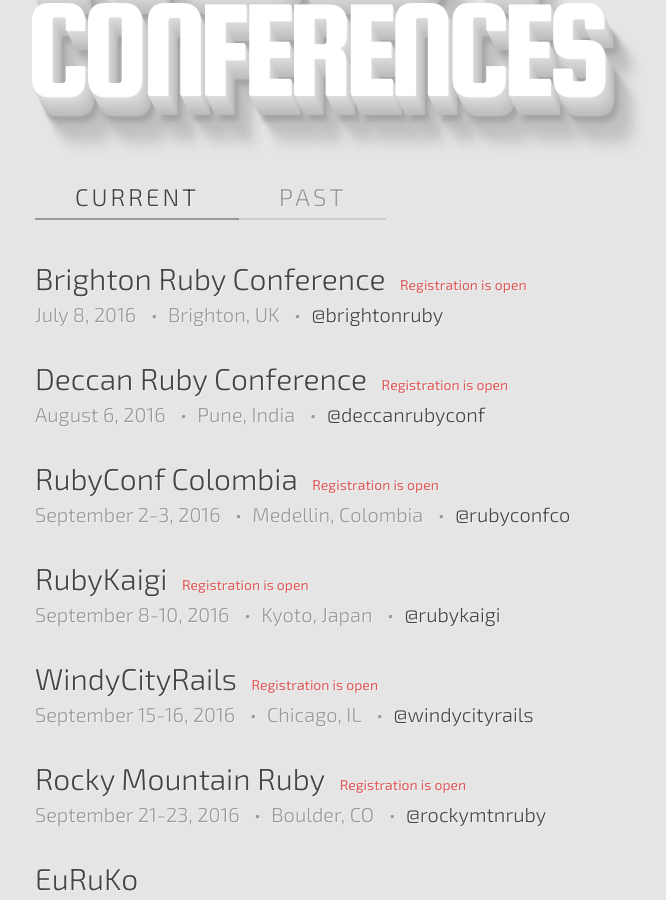
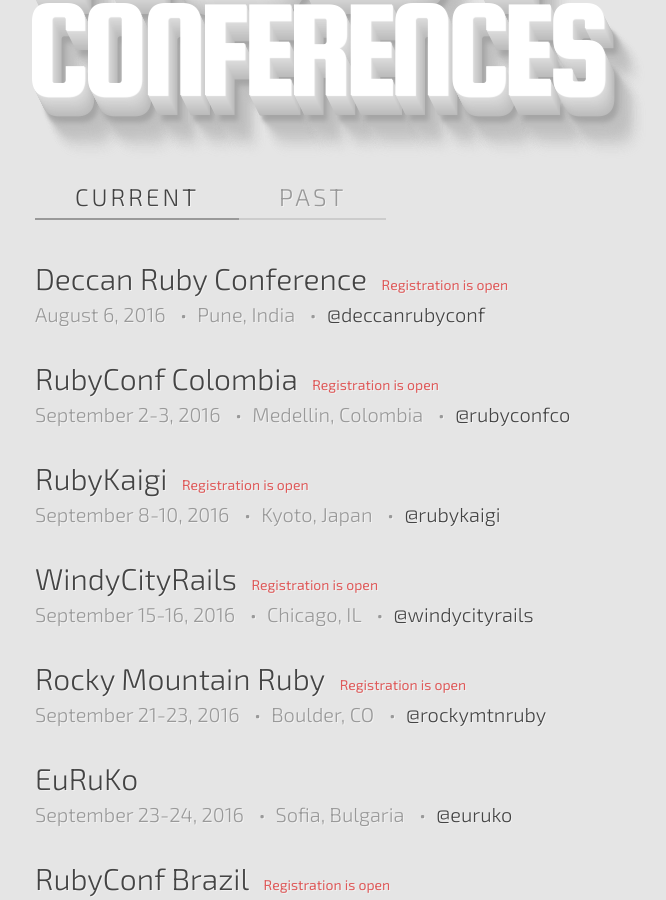
Before and after one commit to ruby-conferences/ruby-conferences.github.io, a Jekyll site: the page built from index.html, in a window 1280 px wide and 900 px high, scrolled down 302 px. Shown: the whole window, without its empty margins (205-871 px from the left). Built offline with Jekyll 4.4.1, drawn with Linux system fonts in a browser that asks for light colours.

Commit message:
Move Brighton Ruby Conference to past

```diff
--- a/_data/current.yml
+++ b/_data/current.yml
@@ -1,10 +1,3 @@
-- name: Brighton Ruby Conference
-  location: Brighton, UK
-  dates: "July 8, 2016"
-  url: http://brightonruby.com
-  twitter: brightonruby
-  reg_phrase: Registration is open
-
 - name: Deccan Ruby Conference
   location: Pune, India
   dates: "August 6, 2016"
--- a/_data/past.yml
+++ b/_data/past.yml
@@ -733,3 +733,10 @@
   url: http://opencommerceconf.org/
   twitter: opencommerce_
   reg_phrase: Registration is open
+
+- name: Brighton Ruby Conference
+  location: Brighton, UK
+  dates: "July 8, 2016"
+  url: http://brightonruby.com
+  twitter: brightonruby
+  reg_phrase: Registration is open
```
